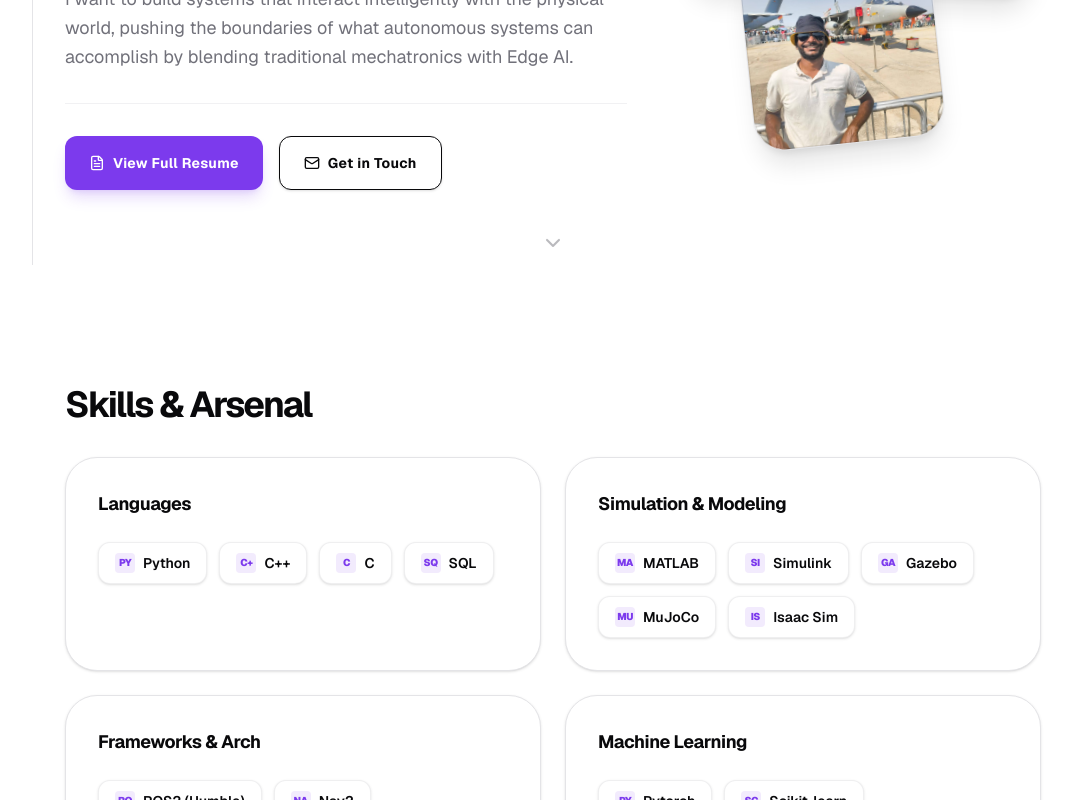
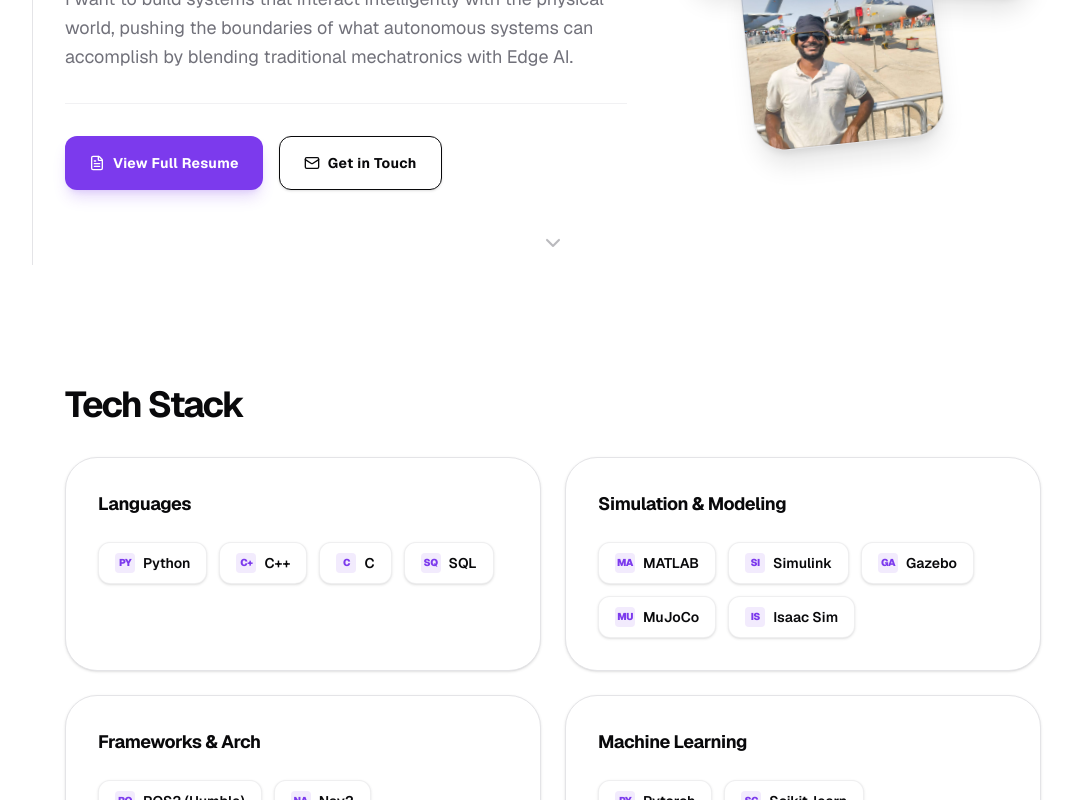
Before and after one commit to saivenkat1105/Portfolio_Website, a Next.js app: page / in a window 1280 px wide. Shown: the part 536-1336 px from the top of the page, without its empty margins (207-1279 px from the left). Built offline with nearby package versions, Linux system fonts and the light colour scheme.

Commit message:
Modified Section Names

```diff
--- a/src/app/page.tsx
+++ b/src/app/page.tsx
@@ -184,7 +184,7 @@ export default function Home() {
 
       {/* 2. Skills & Tools Tile Layout */}
       <section id="skills" className="pt-24 scroll-mt-14">
-        <h1 className="text-3xl font-bold tracking-tighter sm:text-4xl mb-8">Skills & Arsenal</h1>
+        <h1 className="text-3xl font-bold tracking-tighter sm:text-4xl mb-8">Tech Stack</h1>
 
         <div className="grid grid-cols-1 md:grid-cols-2 gap-6">
           {Object.entries(skillsMap).map(([category, skills]) => (
@@ -279,8 +279,7 @@ export default function Home() {
                       exit={{ opacity: 0, scale: 0.9, filter: "blur(4px)" }}
                       transition={{ duration: 0.3 }}
                     >
-                <button onClick={() => setSelectedProject(project)} className={`text-left flex flex-col h-full w-full rounded-[2rem] border border-border shadow-sm transition-all group hover:-translate-y-1 ${
-                  isVibe
+                      <button onClick={() => setSelectedProject(project)} className={`text-left flex flex-col h-full w-full rounded-[2rem] border border-border shadow-sm transition-all group hover:-translate-y-1 ${isVibe
                           ? "bg-gradient-to-br from-card to-muted p-8 hover:shadow-xl border-l-4 border-l-primary"
                           : "bg-card p-8 hover:shadow-xl hover:border-primary/50"
                         }`}>
@@ -294,8 +293,7 @@ export default function Home() {
                           {project.tags.map(tag => {
                             const isHighlighted = activeTags.includes(tag);
                             return (
-                        <span key={tag} className={`inline-flex items-center rounded-lg border px-2.5 py-1 text-[10px] uppercase font-bold tracking-widest shadow-sm transition-colors ${
-                          isHighlighted
+                              <span key={tag} className={`inline-flex items-center rounded-lg border px-2.5 py-1 text-[10px] uppercase font-bold tracking-widest shadow-sm transition-colors ${isHighlighted
                                   ? "bg-primary border-primary text-primary-foreground"
                                   : (isVibe ? "border-border/50 bg-background/50 text-muted-foreground" : "border-border/50 bg-background text-muted-foreground")
                                 }`}>
@@ -306,7 +304,8 @@ export default function Home() {
                         </div>
                       </button>
                     </motion.div>
-            )})}
+                  )
+                })}
               </AnimatePresence>
               {filteredProjects.length === 0 && (
                 <div className="col-span-full py-12 px-6 rounded-[2rem] border border-dashed border-border flex flex-col items-center justify-center text-center">
--- a/src/components/layout/Sidebar.tsx
+++ b/src/components/layout/Sidebar.tsx
@@ -4,7 +4,7 @@ import { cn } from "@/lib/utils";
 
 const sections = [
   { name: "About Me", id: "about" },
-  { name: "Skills & Arsenal", id: "skills" },
+  { name: "Tech Stack", id: "skills" },
   { name: "Projects", id: "projects" },
   { name: "Experience", id: "experience" },
   { name: "Education", id: "education" },
```
Lines whose indentation alone changed are shown as unchanged.
